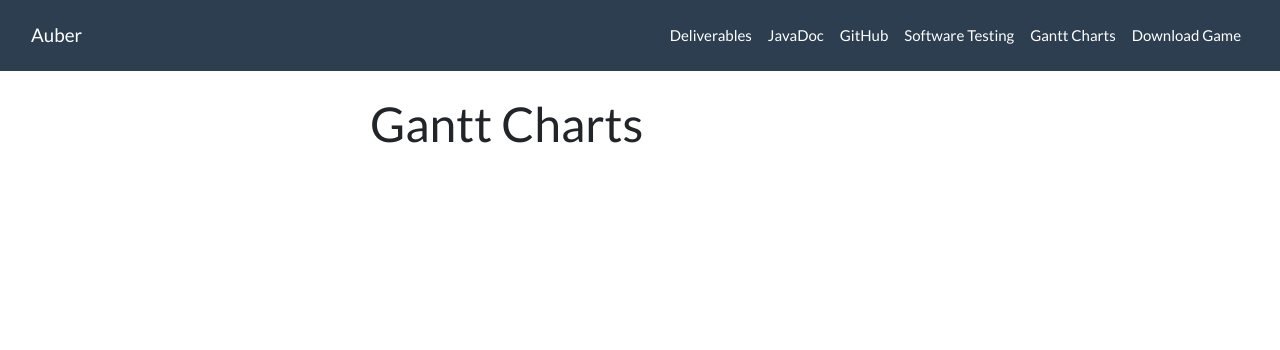
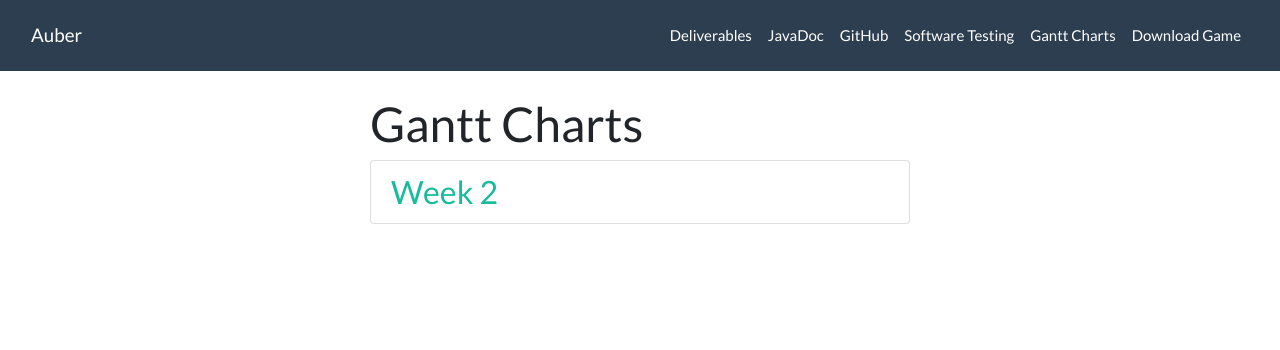
Before and after one commit to ENG1-Eclipse/website2, a Jekyll site: the page built from ganttcharts.html, in a window 1280 px wide. Shown: the top 350 px of the page. Built offline with Jekyll 4.4.1, drawn with Linux system fonts in a browser that asks for light colours; nearby versions of some CDN libraries.

Commit message:
Update ganttcharts.html

```diff
--- a/ganttcharts.html
+++ b/ganttcharts.html
@@ -5,10 +5,8 @@ permalink: /gantt-charts/
 
 <h1>Gantt Charts</h1>
 <ul class="list-group">
-    {% for gantt in site.gantt %}
-      <li class="list-group-item list-group-item-action">
-        <a class="stretched-link link-undecorated h3" href="{{ gantt.url }}">{{ gantt.title }}</a>
+    <li class="list-group-item list-group-item-action">
+        <a class="stretched-link link-undecorated h3" href="https://eng1-eclipse.github.io/website2/gantt-charts/week-2/">Week 2</a>
         <br>
-      </li>
-    {% endfor %}
+     </li>
 </ul>
```
